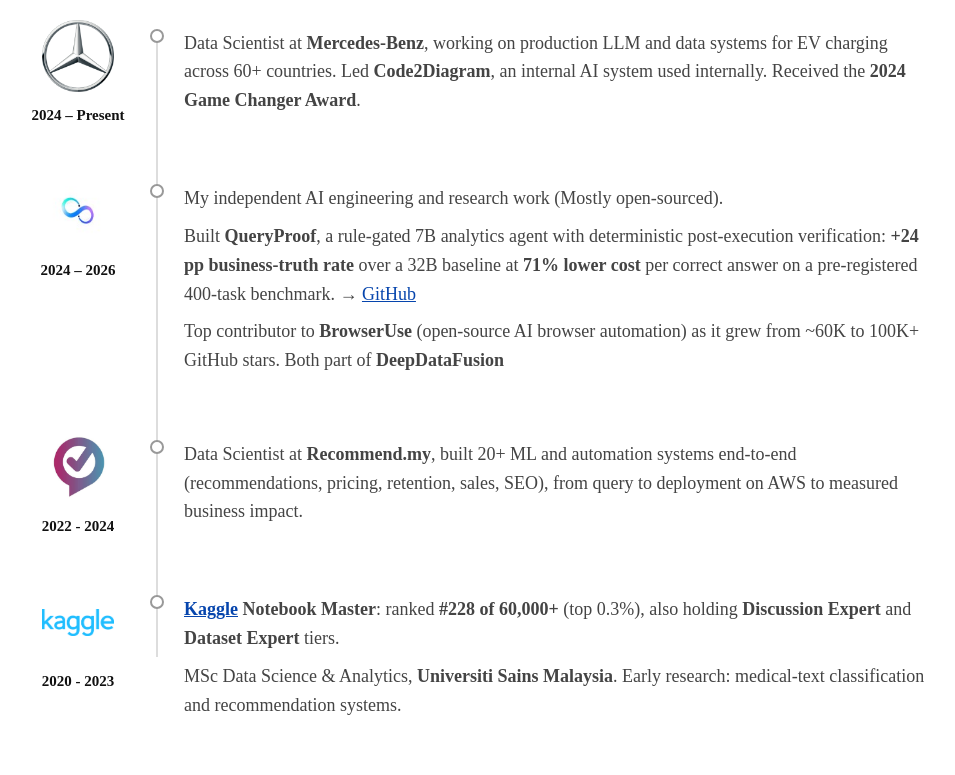
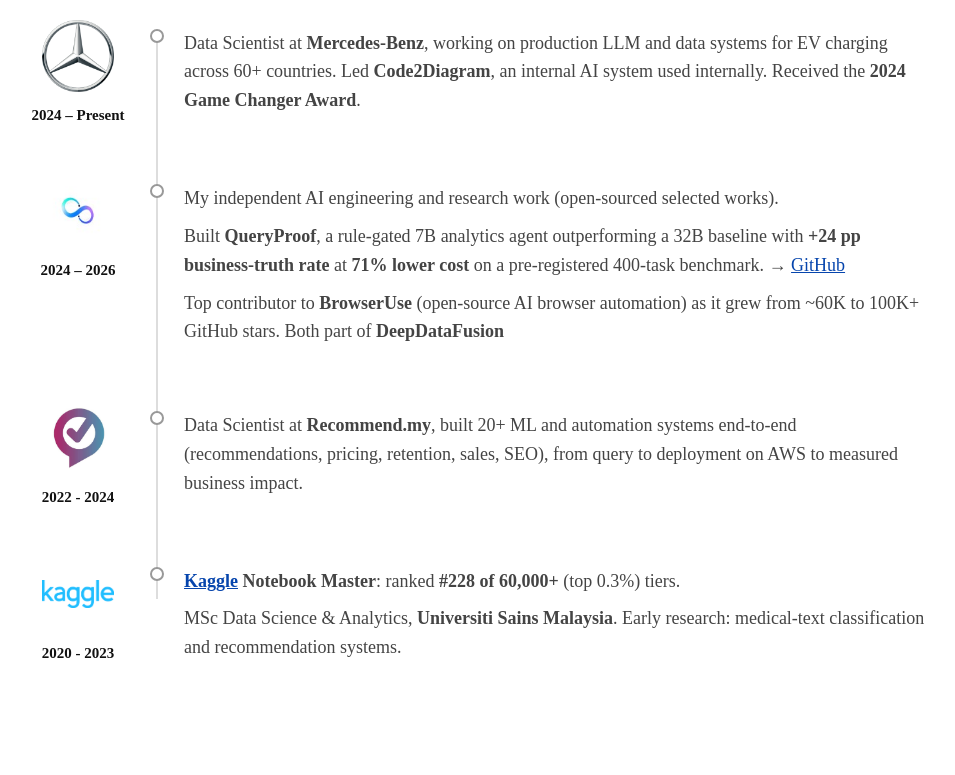
Before and after one commit to k-w-lee/morrislee-portfolio, a Flask app: page / in a window 1280 px wide. Shown: the part 200-975 px from the top of the page, without its empty margins (162-1117 px from the left). After the commit the page ends 858 px from the top, so only its background shows below. Run offline with Flask 3, Linux system fonts and the light colour scheme.

Commit message:
refined text

```diff
--- a/templates/index.html
+++ b/templates/index.html
@@ -123,8 +123,8 @@
       <span class="year">2024 – 2026</span>
     </div>
     <div class="entry-body">
-      <p>My independent AI engineering and research work (Mostly open-sourced). </p>
-      <p>Built <strong>QueryProof</strong>, a rule-gated 7B analytics agent with deterministic post-execution verification: <strong>+24 pp business-truth rate</strong> over a 32B baseline at <strong>71% lower cost</strong> per correct answer on a pre-registered 400-task benchmark. → <a href="https://github.com/k-w-lee/query_proof">GitHub</a></p>
+      <p>My independent AI engineering and research work (open-sourced selected works). </p>
+      <p>Built <strong>QueryProof</strong>, a rule-gated 7B analytics agent outperforming a 32B baseline with <strong>+24 pp business-truth rate</strong> at <strong>71% lower cost</strong> on a pre-registered 400-task benchmark. → <a href="https://github.com/k-w-lee/query_proof">GitHub</a></p>
       <p>Top contributor to <strong>BrowserUse</strong> (open-source AI browser automation) as it grew from ~60K to 100K+ GitHub stars. Both part of <strong>DeepDataFusion</strong></p>
     </div>
   </div>
@@ -145,7 +145,7 @@
       <span class="year">2020 - 2023</span>
     </div>
     <div class="entry-body">
-      <p><a href="https://www.kaggle.com/leekahwin"><strong>Kaggle</strong></a> <strong>Notebook Master</strong>: ranked <strong>#228 of 60,000+</strong> (top 0.3%), also holding <strong>Discussion Expert</strong> and <strong>Dataset Expert</strong> tiers.</p>
+      <p><a href="https://www.kaggle.com/leekahwin"><strong>Kaggle</strong></a> <strong>Notebook Master</strong>: ranked <strong>#228 of 60,000+</strong> (top 0.3%)</strong> tiers.</p>
       <p>MSc Data Science &amp; Analytics, <strong>Universiti Sains Malaysia</strong>. Early research: medical-text classification and recommendation systems.</p>
     </div>
   </div>
```
